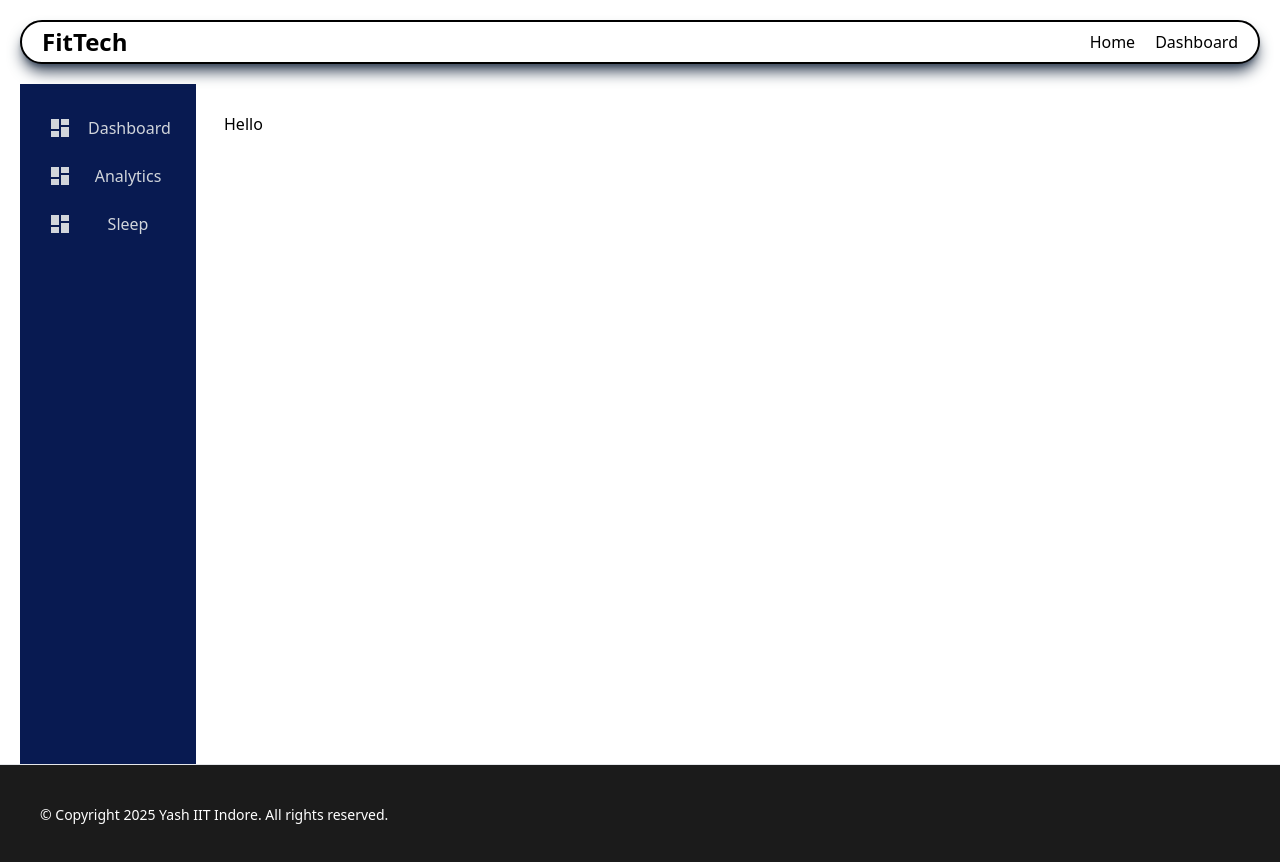
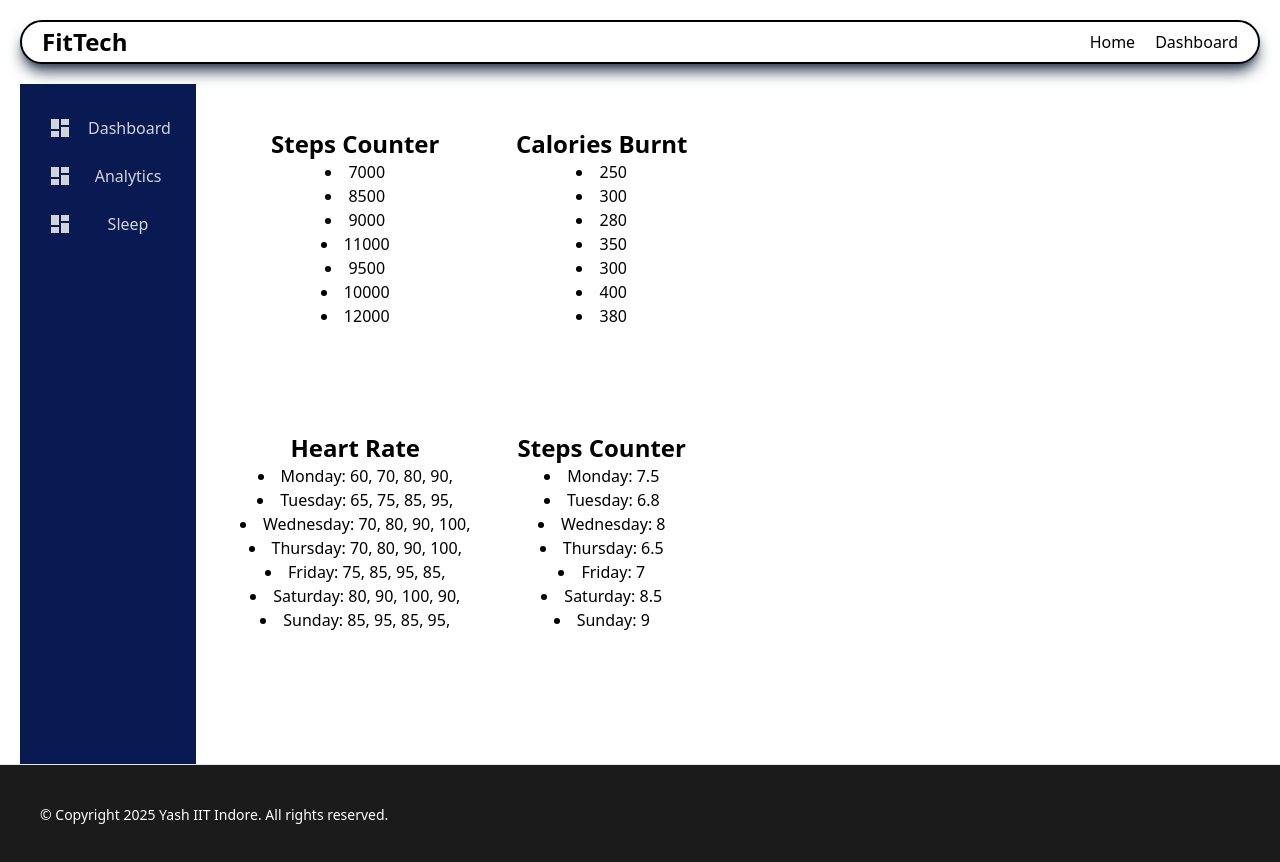
Before and after one commit to yasharyasaxena/Fitness-tracker, a React (Vite) app: page /Dashboard in a window 1280 px wide. Shown: the top 862 px of the page. Built offline with nearby package versions, Linux system fonts and the light colour scheme.

Commit message:
dashboard baseline

```diff
--- a/src/data.json
+++ b/src/data.json
@@ -3,7 +3,12 @@
     "caloriesBurned": [250, 300, 280, 350, 300, 400, 380],
     "heartRate": {
         "Monday": [60, 70, 80, 90],
-        "Tuesday": [65, 75, 85, 95]
+        "Tuesday": [65, 75, 85, 95],
+        "Wednesday": [70, 80, 90, 100],
+        "Thursday": [70, 80, 90, 100],
+        "Friday": [75, 85, 95, 85],
+        "Saturday": [80, 90, 100, 90],
+        "Sunday": [85, 95, 85, 95]
     },
     "sleepPatterns": {
         "Monday": 7.5,
--- a/src/pages/Dashboard.jsx
+++ b/src/pages/Dashboard.jsx
@@ -1,9 +1,41 @@
 import React from "react";
+import data from "../data.json";
 
 export default function Dashboard() {
   return (
     <>
-      <h1>Hello</h1>
+      <div className="grid grid-cols-2 grid-rows-2 gap-4 p-4 w-full h-full">
+        <div className="col-span-1 row-span-1 flex flex-col items-center">
+          <ul className="text-2xl font-bold">Steps Counter</ul>
+          {data["dailySteps"].map((item) => (
+            <li>{item}</li>
+          ))}
+        </div>
+        <div className="col-span-1 row-span-1 flex flex-col items-center">
+          <ul className="text-2xl font-bold">Calories Burnt</ul>
+          {data["caloriesBurned"].map((item) => (
+            <li>{item}</li>
+          ))}
+        </div>
+        <div className="col-span-1 row-span-1 flex flex-col items-center">
+          <ul className="text-2xl font-bold">Heart Rate</ul>
+          {Object.entries(data["heartRate"]).map((item) => {
+            return (
+              <li>
+                {item[0]}: {item[1].map((i) => i + ", ")}
+              </li>
+            );
+          })}
+        </div>
+        <div className="col-span-1 row-span-1 flex flex-col items-center">
+          <ul className="text-2xl font-bold">Steps Counter</ul>
+          {Object.entries(data["sleepPatterns"]).map((item) => (
+            <li>
+              {item[0]}: {item[1]}
+            </li>
+          ))}
+        </div>
+      </div>
     </>
   );
 }
```
